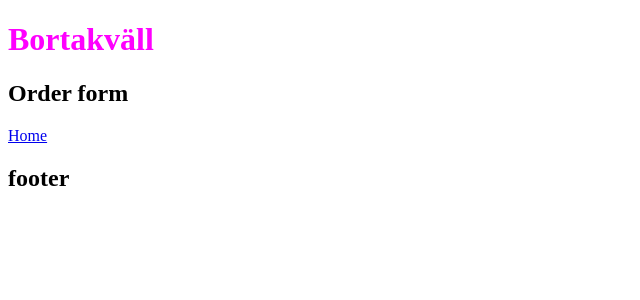
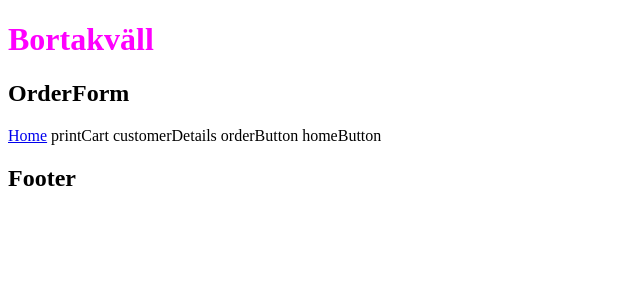
Before and after one commit to jessworks/bortakvall, a React (Vite) app in the folder bortakvall/: page /OrderForm in a window 1280 px wide. Shown: the top 300 px of the page, without its empty margins (0-640 px from the left). Built offline with nearby package versions, Linux system fonts and the light colour scheme.

Commit message:
feat: prints ProductCard at product onClick

```diff
--- /dev/null
+++ b/bortakvall/src/components/ProductCard.tsx
@@ -0,0 +1,27 @@
+import type { ProductDetails } from "../types/ProductApi.types";
+
+
+type ProductCardProps = {
+    product: ProductDetails;
+};
+
+export const ProductCard = ({ product }: ProductCardProps) => {
+
+    return (
+        <>
+            <span>
+                {product && (
+                    <li key={product.id}>
+                        <h2>{product.name}</h2>
+
+                        {product.tags.map((tag) => (
+                            <span key={tag.id}>{tag.name}</span>
+                        ))}
+
+                        <span>{product.price} kr</span>
+                    </li>
+                )}
+            </span>
+        </>
+    )
+};
--- a/bortakvall/src/components/ProductList.tsx
+++ b/bortakvall/src/components/ProductList.tsx
@@ -1,10 +1,12 @@
 import { useEffect, useState } from "react";
-import type { Product } from "../types/ProductApi.types";
-import { getProducts } from "../services/BortakvallAPI";
+import type { ProductDetails, Product } from "../types/ProductApi.types";
+import { getProduct, getProducts } from "../services/BortakvallAPI";
+import { ProductCard } from "./ProductCard";
 
 
 export const ProductList = () => {
     const [products, setProducts] = useState<Product[]>([]);
+    const [selectedProduct, setSelectedProduct] = useState<ProductDetails>();
 
     useEffect(() => {
         const loadProducts = async () => {
@@ -15,16 +17,29 @@ export const ProductList = () => {
         loadProducts();
     },[]);
 
+
+    const openProductCard = async (id: number) => {
+        const data = await getProduct(id);
+        setSelectedProduct(data);
+    }
+
+
     return (
         <>
+            {selectedProduct && (
+                <ProductCard product={selectedProduct} />
+            )}
+
             <ul>
                 {products?.map(product => (
                     <li key={product.id}>
                         <h2>{product.name}</h2>
                         <span>{product.price} kr</span>
+                        <button onClick={() => openProductCard(product.id)}>Läs mer</button>
                     </li>
                 ))}
             </ul>
+
         </>
     )
 };
--- a/bortakvall/src/components/layout/Footer.tsx
+++ b/bortakvall/src/components/layout/Footer.tsx
@@ -4,7 +4,7 @@ export const Footer = () => {
 
     return (
         <>
-            <h2>footer</h2>
+            <h2>Footer</h2>
         </>
     )
 };
--- a/bortakvall/src/pages/OrderForm.tsx
+++ b/bortakvall/src/pages/OrderForm.tsx
@@ -5,8 +5,12 @@ export const OrderForm = () => {
 
     return (
         <>
-            <h2>Order form</h2>
+            <h2>OrderForm</h2>
             <Link to='/'>Home</Link>
+            <span> printCart </span>
+            <span> customerDetails </span>
+            <span> orderButton </span>
+            <span> homeButton </span>
         </>
     )
 };
--- a/bortakvall/src/services/BortakvallAPI.ts
+++ b/bortakvall/src/services/BortakvallAPI.ts
@@ -3,6 +3,7 @@ import axios from "axios";
 
 const API_BASEURL = import.meta.env.VITE_API_BASE_URL;
 //const ORDER_BASEURL = import.meta.env.VITE_ORDER_BASE_URL;
+
 
 const apiInstance = axios.create({
     baseURL: API_BASEURL,
@@ -22,14 +23,25 @@ const orderInstance = axios.create({
 });
 */
 
+
 export async function getProducts () {
-    const response = await apiInstance.get('')
+    const response = await apiInstance.get('/products')
 
     console.log(response.data);
 
     return response.data.data;
 };
 
+
+export async function getProduct(productId: number) {
+    const response = await apiInstance.get(`/products/${productId}`)
+
+    console.log(response.data);
+
+    return response.data.data;
+};
+
+
 /*
 response   HTTP wrapper
 response.data   API response
```
Also changed, not shown: 1 other file (tests, documents, lock files or other folders).
